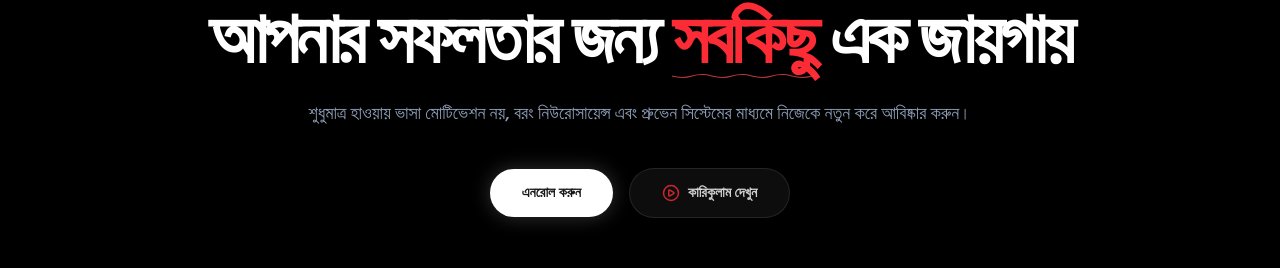
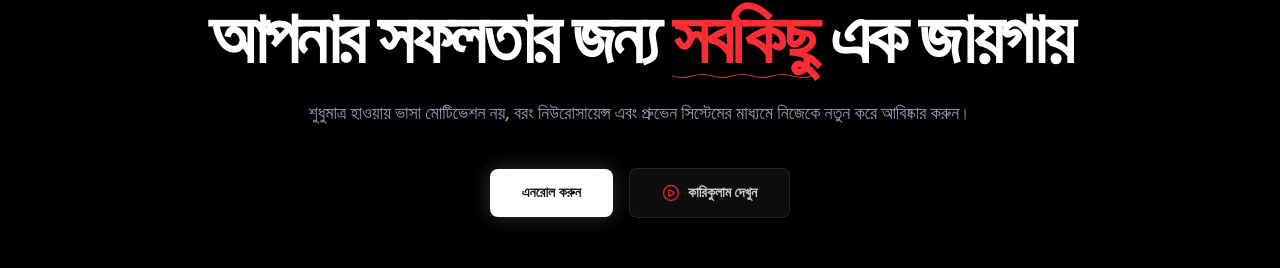
Before and after one commit to Rayan37307/30day-bu, a React (Vite) app: page / in a window 1280 px wide. Shown: the part 1310-1578 px from the top of the page. Built offline with nearby package versions, Linux system fonts and the light colour scheme; a web font is replaced by a local one.

Commit message:
style: update button border radius from full to lg in Features and FAQ components

```diff
--- a/src/components/FAQ.tsx
+++ b/src/components/FAQ.tsx
@@ -86,7 +86,7 @@ export function FAQ() {
               className="md:col-span-4 flex md:justify-end"
             >
               <div className="hidden sm:flex items-center gap-3">
-                <a href="#support" className="inline-flex items-center text-[15px] hover:bg-white/5 font-medium text-white h-11 rounded-full ring-white/15 ring-1 px-5 transition-all">
+                <a href="#support" className="inline-flex items-center text-[15px] hover:bg-white/5 font-medium text-white h-11 rounded-lg ring-white/15 ring-1 px-5 transition-all">
                   সাপোর্টে যোগাযোগ করুন
                 </a>
               </div>
--- a/src/components/Features.tsx
+++ b/src/components/Features.tsx
@@ -38,12 +38,12 @@ export function Features() {
 
         {/* CTAs */}
         <div className="flex flex-col sm:flex-row gap-4 mt-10 items-center justify-center">
-          <a href="#pricing" className="inline-flex items-center gap-2 rounded-full bg-white text-neutral-900 px-8 py-3.5 text-sm font-bold shadow-[0_0_20px_rgba(255,255,255,0.2)] hover:shadow-[0_0_30px_rgba(255,255,255,0.4)] hover:-translate-y-0.5 transition-all">
+          <a href="#pricing" className="inline-flex items-center gap-2 rounded-lg bg-white text-neutral-900 px-8 py-3.5 text-sm font-bold shadow-[0_0_20px_rgba(255,255,255,0.2)] hover:shadow-[0_0_30px_rgba(255,255,255,0.4)] hover:-translate-y-0.5 transition-all">
             এনরোল করুন
           </a>
 
           <div className="inline-block group relative">
-            <a href="#product" className="inline-flex gap-2 border border-white/10 hover:border-white/20 hover:text-white transition-all hover:-translate-y-0.5 text-sm font-bold text-white/80 bg-white/5 rounded-full px-8 py-3.5 backdrop-blur-xl items-center">
+            <a href="#product" className="inline-flex gap-2 border border-white/10 hover:border-white/20 hover:text-white transition-all hover:-translate-y-0.5 text-sm font-bold text-white/80 bg-white/5 rounded-lg px-8 py-3.5 backdrop-blur-xl items-center">
               <PlayCircle size={18} className="text-red-500 opacity-80" />
               কারিকুলাম দেখুন
             </a>
```
